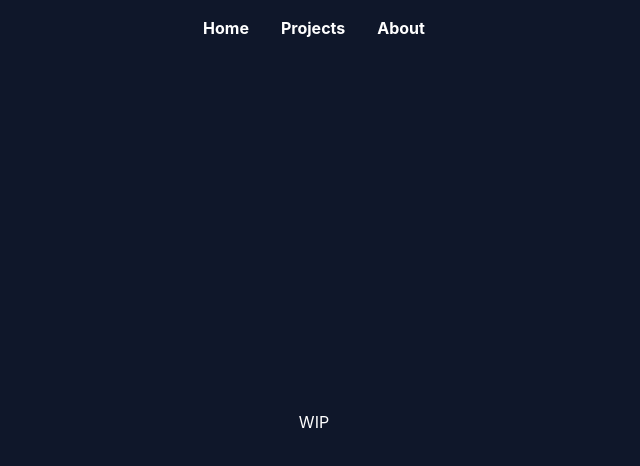
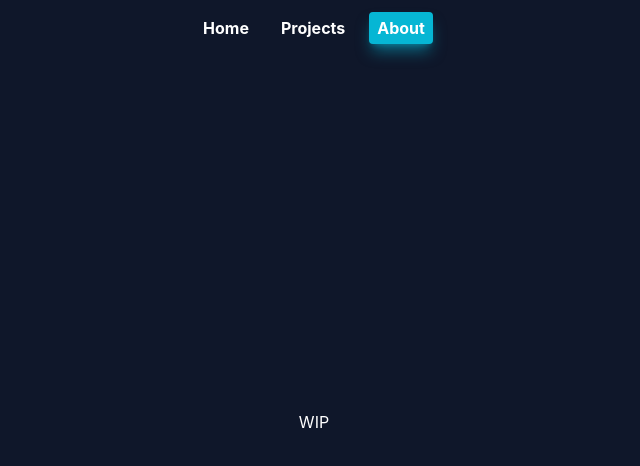
Before and after one commit to sdaqo/sdaqo.github.io, a React (Create React App) app: page /about in a window 1280 px wide. Shown: the top 466 px of the page, without its empty margins (326-966 px from the left). Built offline with nearby package versions, Linux system fonts and the light colour scheme.

Commit message:
Update navbar.jsx

```diff
--- a/src/components/navbar.jsx
+++ b/src/components/navbar.jsx
@@ -15,20 +15,20 @@ class NavBar extends Component {
   render() {
     return (
       <div className="flex bottom-0 justify-center text-white mt-3">
-        <Link to="/portfolio-website">
-          <button className={this.getClasses("/portfolio-website")}>
+        <Link to="/">
+          <button className={this.getClasses("/")}>
             Home
           </button>
         </Link>
         <div className="mx-2" />
-        <Link to="/portfolio-website/projects">
-          <button className={this.getClasses("/portfolio-website/projects")}>
+        <Link to="/projects">
+          <button className={this.getClasses("/projects")}>
             Projects
           </button>
         </Link>
         <div className="mx-2" />
-        <Link to="/portfolio-website/about">
-          <button className={this.getClasses("/portfolio-website/about")}>
+        <Link to="/about">
+          <button className={this.getClasses("/about")}>
             About
           </button>
         </Link>
```
